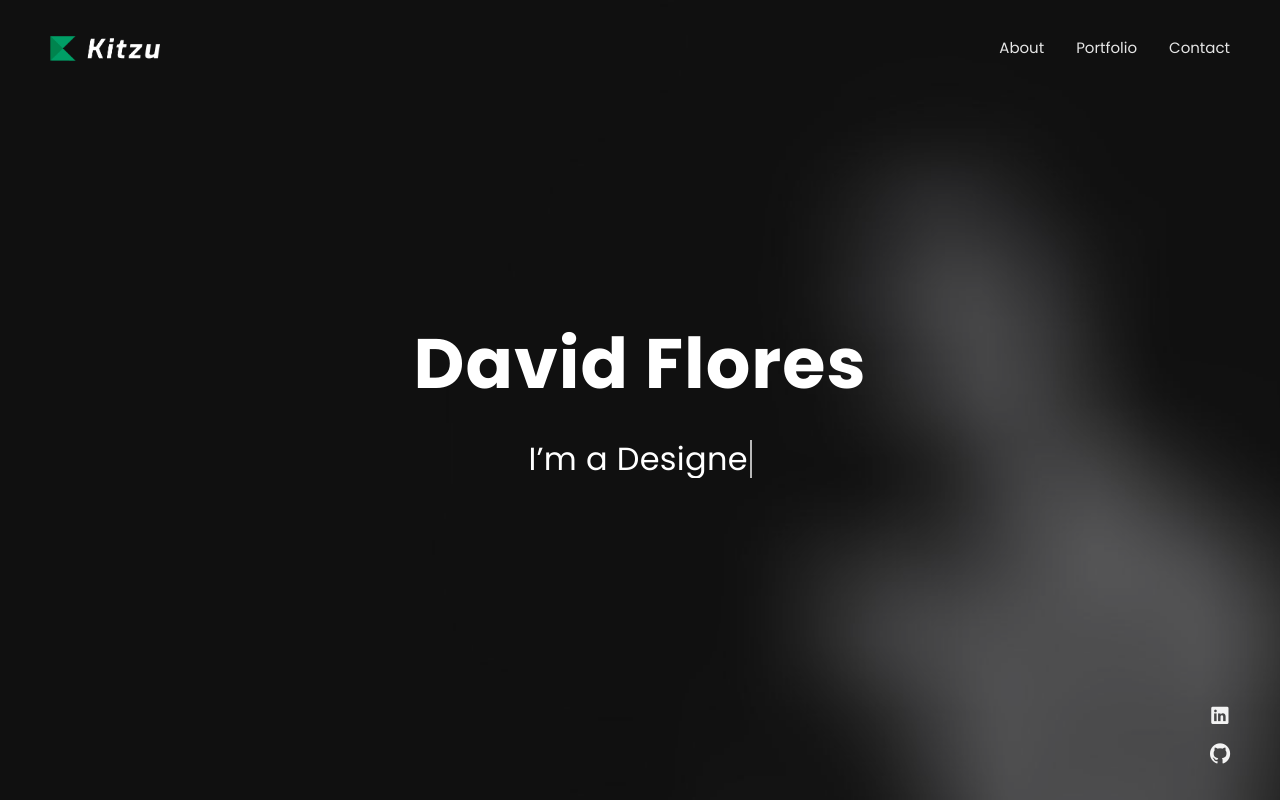
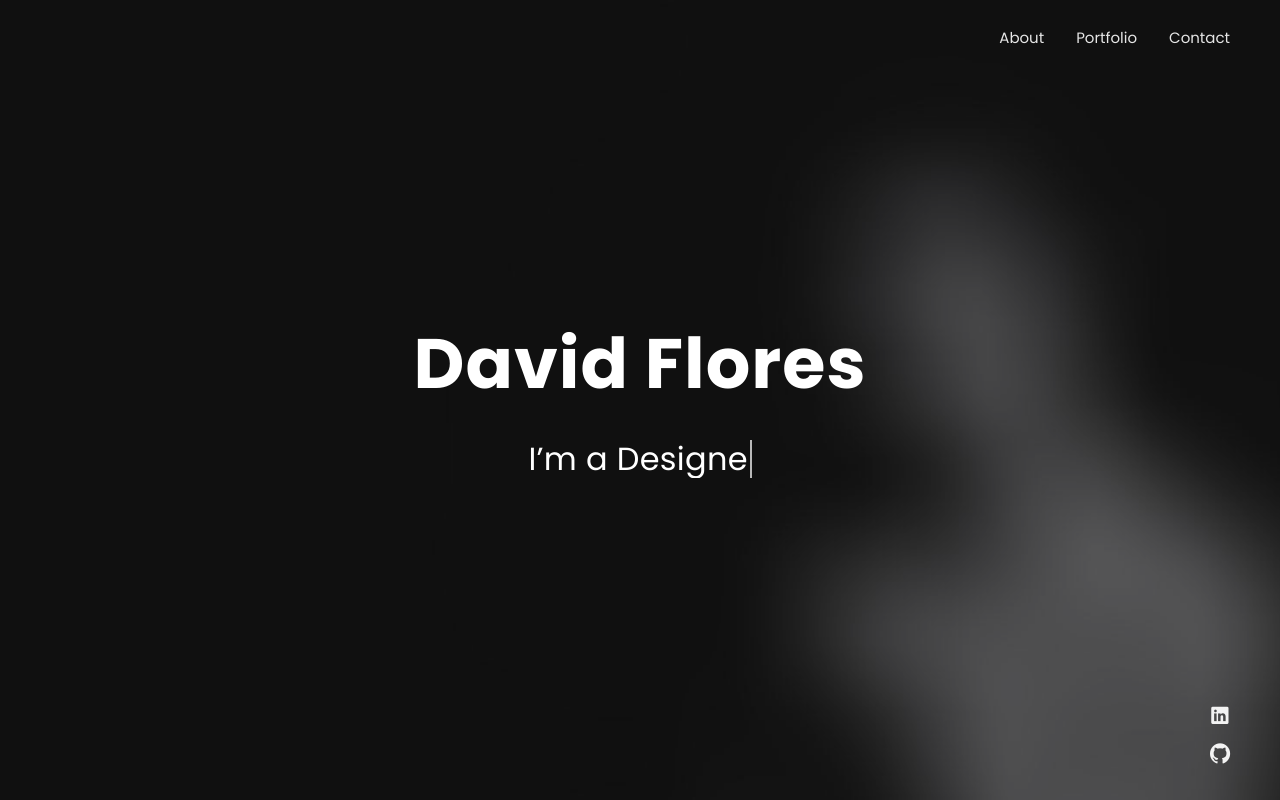
Before and after one commit to broken-guitar/MyPortfolio, a plain HTML site: page index.html in a window 1280 px wide. Drawn offline with Linux system fonts and the light colour scheme.

Commit message:
updating logo

```diff
--- a/index.html
+++ b/index.html
@@ -39,9 +39,12 @@
   </div>
   <div id="overlay-effect"></div>
   <!-- Navbar-->
-  <nav class="navbar-expand-md navbar fixed-top" id="navbar"><a class="navbar-brand" data-scroll="" href="#home-area">
-      <!-- Navbar Logo-->
-      <img class="img-fluid" src="img/img-kitzu-logo.png" alt="Logo"></a>
+  <nav class="navbar-expand-md navbar fixed-top" id="navbar">
+      <a class="navbar-brand" data-scroll="" href="#home-area">
+        <!-- Navbar Logo-->
+        <!-- <img class="img-fluid" src="#" alt="David Flores"> -->
+        <span> </span>
+        </a>
     <span class="navbar-menu ml-auto" data-toggle="collapse" data-target="#navbarSupportedContent" aria-controls="navbarSupportedContent" aria-expanded="false" aria-label="Toggle navigation" role="button"><span class="btn-line"></span></span>
     <div class="collapse navbar-collapse order-1 order-lg-0" id="navbarSupportedContent">
       <!-- Navbar menu-->
```
